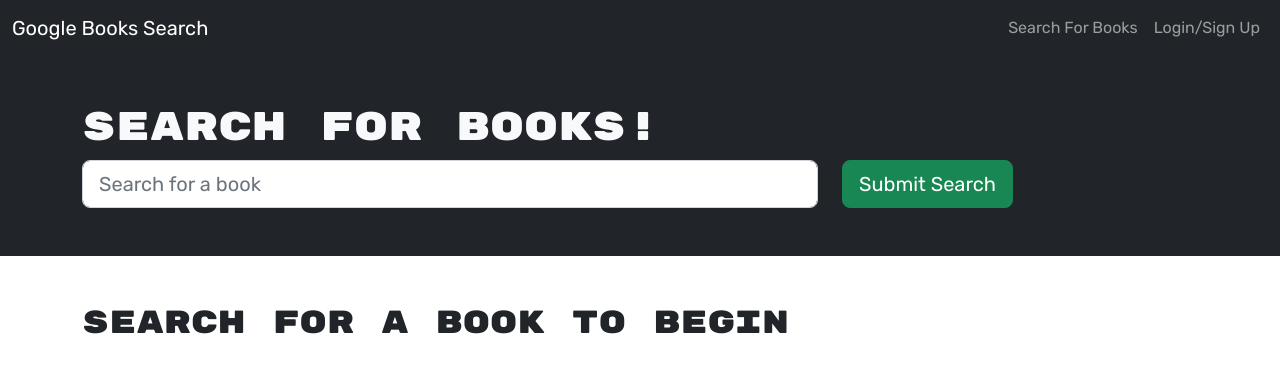
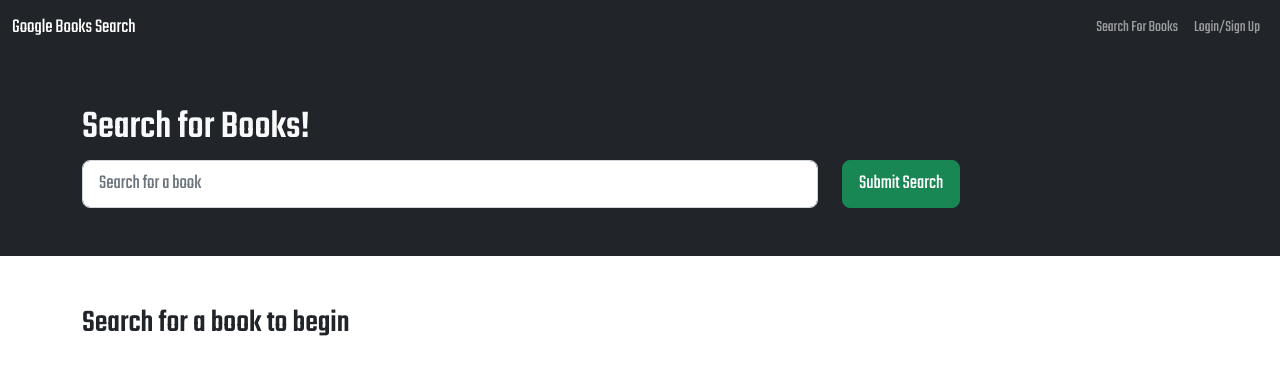
Before and after one commit to fairleyv/Exercise2Me, a React (Vite) app in the folder client/: page / in a window 1280 px wide. Shown: the top 374 px of the page. Built offline with nearby package versions, Linux system fonts and the light colour scheme.

Commit message:
changed font

```diff
--- a/client/index.html
+++ b/client/index.html
@@ -5,8 +5,7 @@
     <link rel="icon" type="image/svg+xml" href="/vite.svg" />
     <meta name="viewport" content="width=device-width, initial-scale=1.0" />
     <title>Vite + React</title>
-    <link href="https://fonts.googleapis.com/css2?family=Rubik+Mono+One&family=Rubik:ital,wght@0,400;1,300&display=swap"
-    rel="stylesheet">
+    <link href="https://fonts.googleapis.com/css2?family=Teko:wght@300..700&display=swap" rel="stylesheet">
   </head>
   <body>
     <div id="root"></div>
--- a/client/src/App.css
+++ b/client/src/App.css
@@ -1,5 +1,5 @@
 body {
-  font-family: 'Rubik', sans-serif;
+  font-family: "Teko", sans-serif;;
 }
 
 h1,
@@ -8,7 +8,7 @@
 h4,
 h5,
 h6 {
-  font-family: 'Rubik Mono One', sans-serif;
+  font-family: "Teko", sans-serif;;
 }
 
 .small {
```
